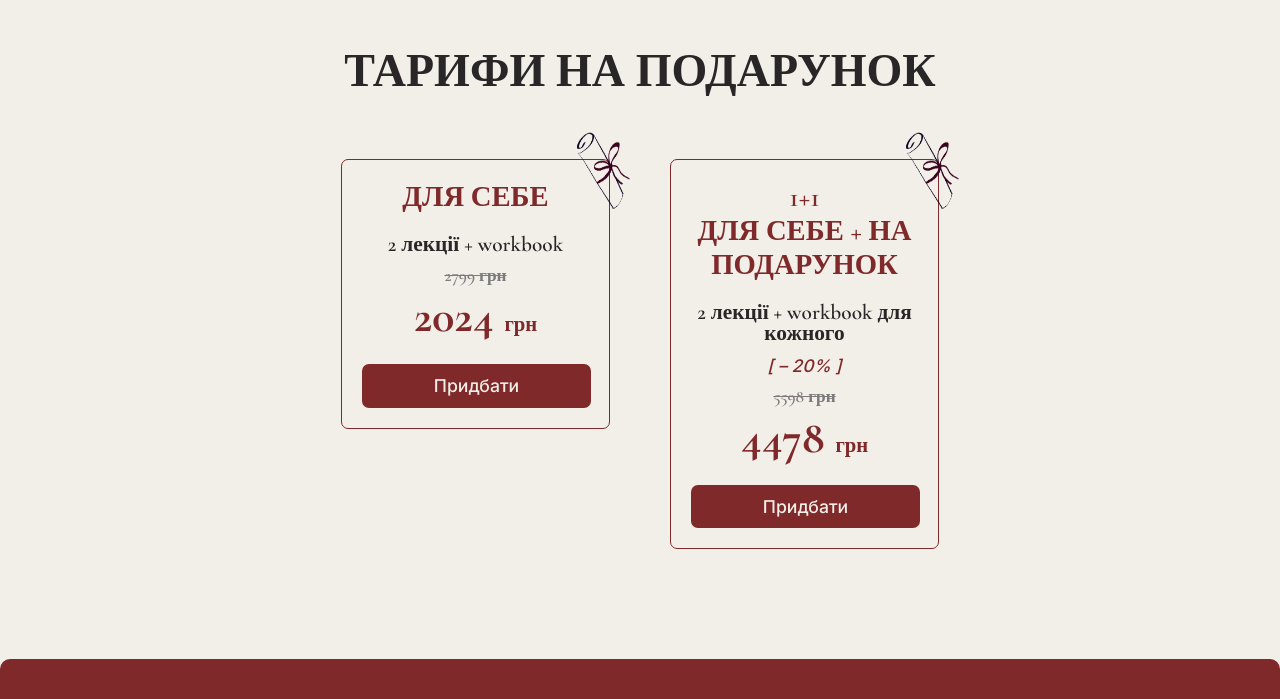
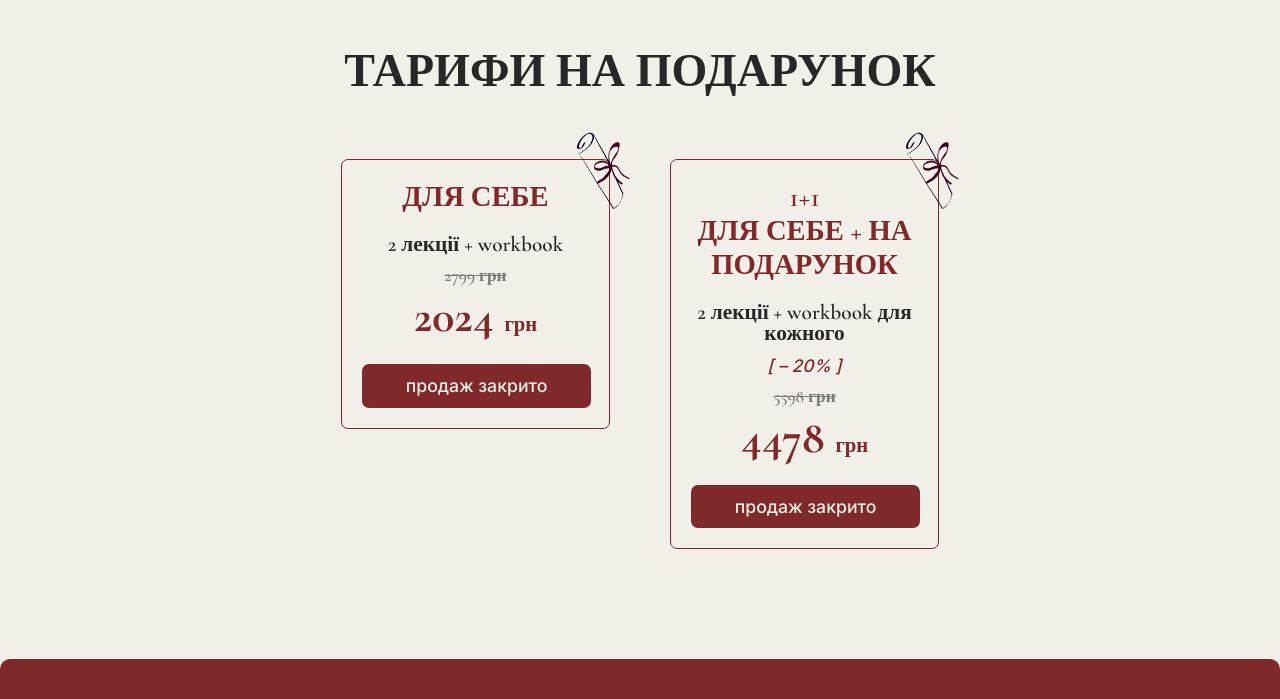
Before and after one commit to Olha-Kutsybala/template-1, a plain HTML site: page index.html in a window 1280 px wide. Shown: the part 3365-4064 px from the top of the page. Drawn offline with nearby package versions, Linux system fonts and the light colour scheme.

Commit message:
Update index.html

```diff
--- a/index.html
+++ b/index.html
@@ -353,7 +353,7 @@
                 <p class="tariff__content__price">
                   2024 <span class="tariff__content__price--small">грн</span>
                 </p>
-                <a class="button__register button__tariff"> Придбати </a>
+                <a class="button__register button__tariff"> продаж закрито </a>
               </div>
               <div class="tariff__content__item">
                 <div>
@@ -376,7 +376,9 @@
                   <p class="tariff__content__price">
                     4478 <span class="tariff__content__price--small">грн</span>
                   </p>
-                  <a class="button__register button__tariff"> Придбати </a>
+                  <a class="button__register button__tariff">
+                    продаж закрито
+                  </a>
                 </div>
               </div>
             </div>
```
